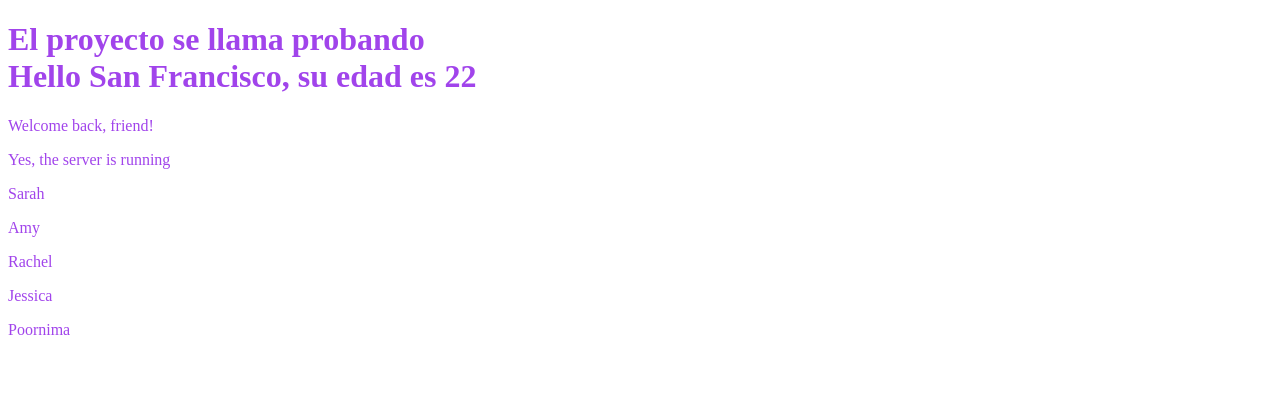
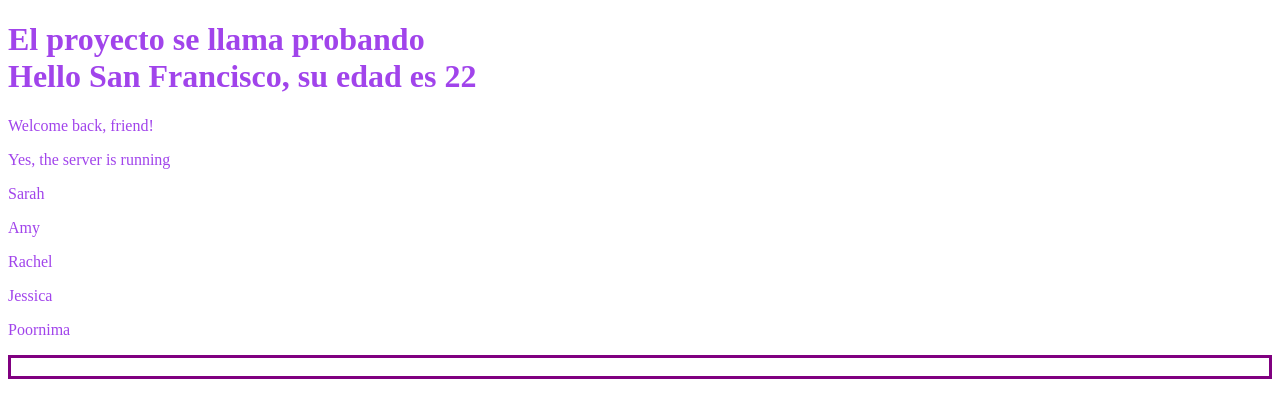
Before and after one commit to Brigitte9219/Conociendo_Angular, an Angular app: page / in a window 1280 px wide. Shown: the top 418 px of the page. Built offline with nearby package versions, Linux system fonts and the light colour scheme.

Commit message:
Se agrega el componente 3 y se utiliza el enlace de propiedad (contenedor de texto)- revisar las propiedades

```diff
--- a/src/app/app.component.html
+++ b/src/app/app.component.html
@@ -3,4 +3,5 @@
   Hello {{ city}}, su edad es {{21+1}}</h1>
   <app-user></app-user>
   <app-repetir></app-repetir>
+  <app-componente3></app-componente3>
 </div>
--- a/src/app/app.component.ts
+++ b/src/app/app.component.ts
@@ -3,11 +3,12 @@ import { CommonModule } from '@angular/common';
 import { RouterOutlet } from '@angular/router';
 import { UserComponent } from './componente1/user.component';
 import { RepetirComponent } from './componente2/repetir.component';
+import { Componente3Component } from './componente3/componente3.component';
 
 @Component({
   selector: 'app-root',
   standalone: true,
-  imports: [CommonModule, RouterOutlet, UserComponent, RepetirComponent],
+  imports: [CommonModule, RouterOutlet, UserComponent, RepetirComponent, Componente3Component],
   templateUrl: './app.component.html',
   styles: `
   :host{
--- /dev/null
+++ b/src/app/componente3/componente3.component.html
@@ -0,0 +1 @@
+<p>componente3 works!</p>
--- /dev/null
+++ b/src/app/componente3/componente3.component.ts
@@ -0,0 +1,21 @@
+import { Component } from '@angular/core';
+
+@Component({
+  selector: 'app-componente3',
+  standalone: true,
+  imports: [],
+  template: `<div [contentEditable]="isEditable"></div>`,
+  styles: `
+  :host{
+    display:block;
+    border: 3px solid purple;
+  }
+  .editable-content {
+      /* Estilos específicos para el contenido editable */
+      min-height: 50px; /* Ejemplo de estilo adicional */
+    }
+  `
+})
+export class Componente3Component {
+  isEditable = true;
+}
```
Also changed, not shown: src/app/componente3/componente3.component.css (added), 1 other file (tests, documents, lock files or other folders).
